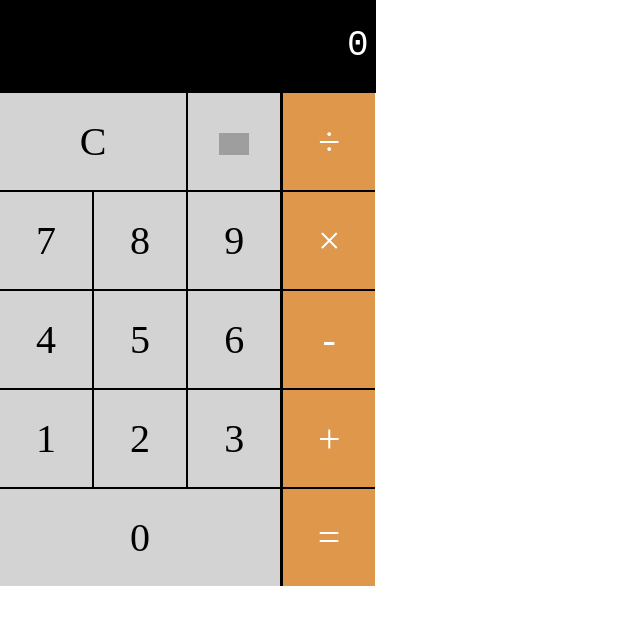
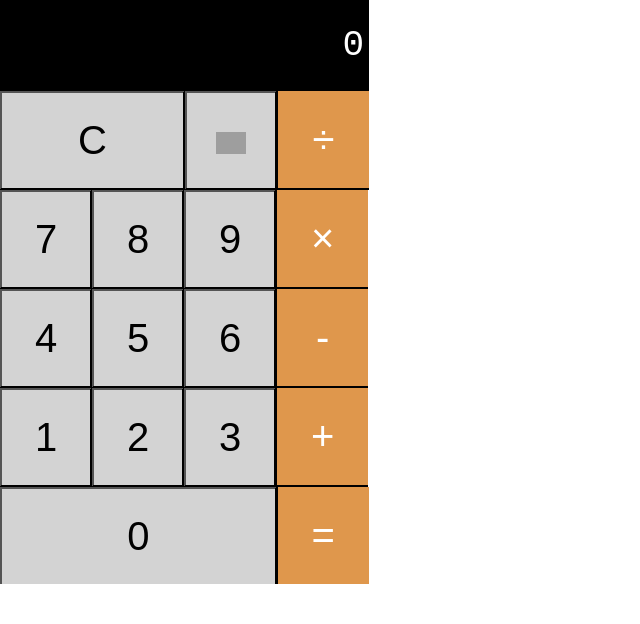
Before and after one commit to matiassemelman/JSCalculator, a plain HTML site: page index.html in a window 1280 px wide. Shown: the whole page, without its empty margins (0-640 px from the left). Drawn offline with Linux system fonts and the light colour scheme; grey boxes are pictures that could not be loaded.

Commit message:
converting divs into buttons

```diff
--- a/index.html
+++ b/index.html
@@ -9,24 +9,25 @@
 </head>
 <body>
     <div class="layout">
-        <div class="result">0</div>
-        <div class="c">C</div>
-        <div class="normal"><img src="https://cdn-icons-png.flaticon.com/512/152/152351.png" alt="Left Arrow" width="30px"></div>
-        <div class="normal orange">÷</div>
-        <div class="normal">7</div>
-        <div class="normal">8</div>
-        <div class="normal">9</div>
-        <div class="normal orange">×</div>
-        <div class="normal">4</div>
-        <div class="normal">5</div>
-        <div class="normal">6</div>
-        <div class="normal orange">-</div>
-        <div class="normal">1</div>
-        <div class="normal">2</div>
-        <div class="normal">3</div>
-        <div class="normal orange">+</div>
-        <div class="normal cero last">0</div>
-        <div class="normal orange last">=</div>
+        <div class="result" id="result">0</div>
+        <button class="c">C</button>
+        <button class="normal"><img src="https://cdn-icons-png.flaticon.com/512/152/152351.png" alt="Left Arrow" width="30px"></button>
+        <button class="normal orange" id="division">÷</button>
+        <button class="normal">7</button>
+        <button class="normal">8</button>
+        <button class="normal">9</button>
+        <button class="normal orange">×</button>
+        <button class="normal">4</button>
+        <button class="normal">5</button>
+        <button class="normal">6</button>
+        <button class="normal orange">-</button>
+        <button class="normal">1</button>
+        <button class="normal">2</button>
+        <button class="normal">3</button>
+        <button class="normal orange">+</button>
+        <button class="normal cero last">0</button>
+        <button class="normal orange last">=</button>
+        <script src="main.js"></script>
     </div>
 </body>
 </html>
--- a/styles.css
+++ b/styles.css
@@ -6,6 +6,10 @@
 body {
     margin: 0;
     padding: 0;
+
+}
+
+button {
     font-size: 40px;
 }
 
@@ -15,7 +19,7 @@ body {
     flex-wrap: wrap;
 }
 
-.layout div {
+.layout button {
     padding-top: 25px;
     padding-bottom: 25px;
     border-right: 2px black solid;
@@ -26,12 +30,14 @@ body {
 
 .layout .result {
     font-size: 36px;
-width: 97.3%;
+width: 96.1%;
 text-align: right;
 font-family: monospace;
 background-color: black;
 color: white;
 padding-right: 5px;
+padding-top: 25px;
+padding-bottom: 25px;
 }
 
 .normal {
@@ -39,7 +45,7 @@ padding-right: 5px;
 }
 
 .c {
-    width: 49.1%;
+    width: 48.8%;
     text-align: center;
     }
 
@@ -49,10 +55,11 @@ padding-right: 5px;
     color: white;
     border-left: 1px black solid;
     border-right: 0;
+    border-top: 0;
 }
 
 .cero {
-    width: 73.9%;
+    width: 73%;
 }
 
 .normal.last {
```
